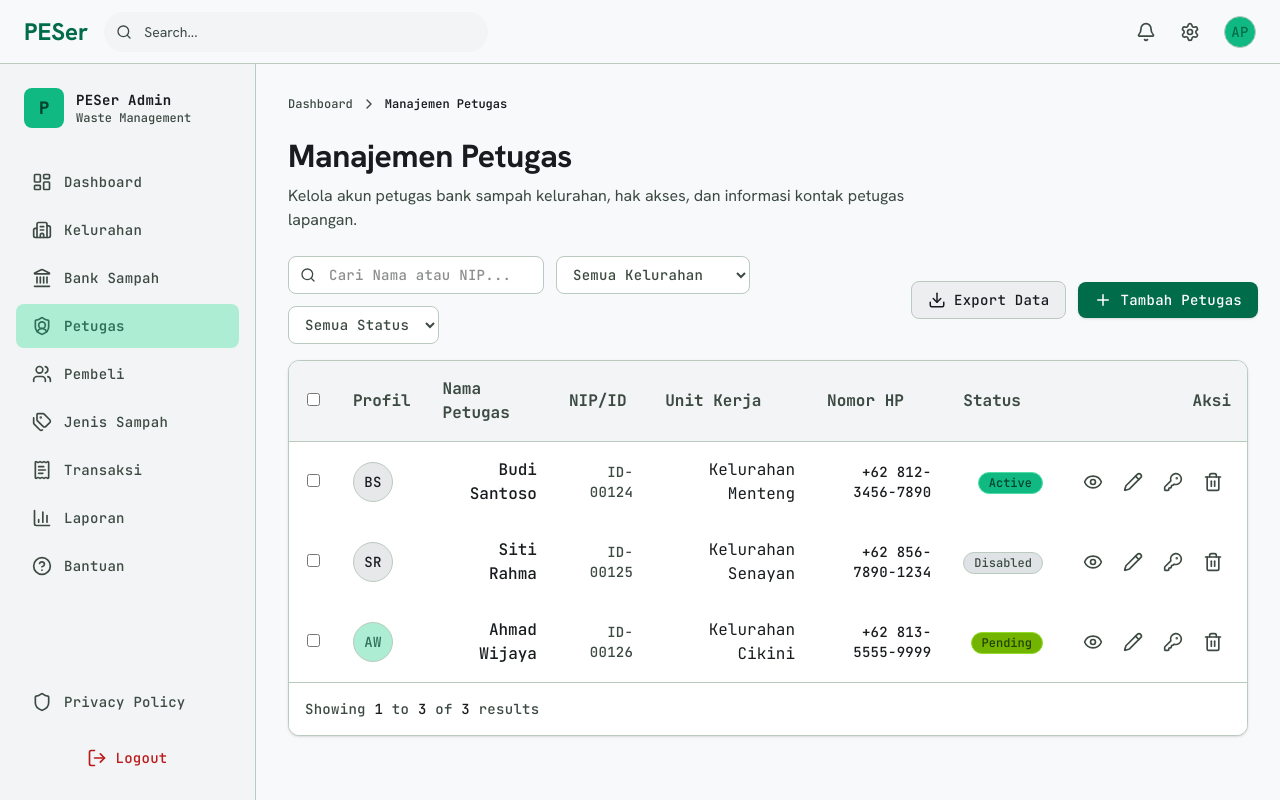
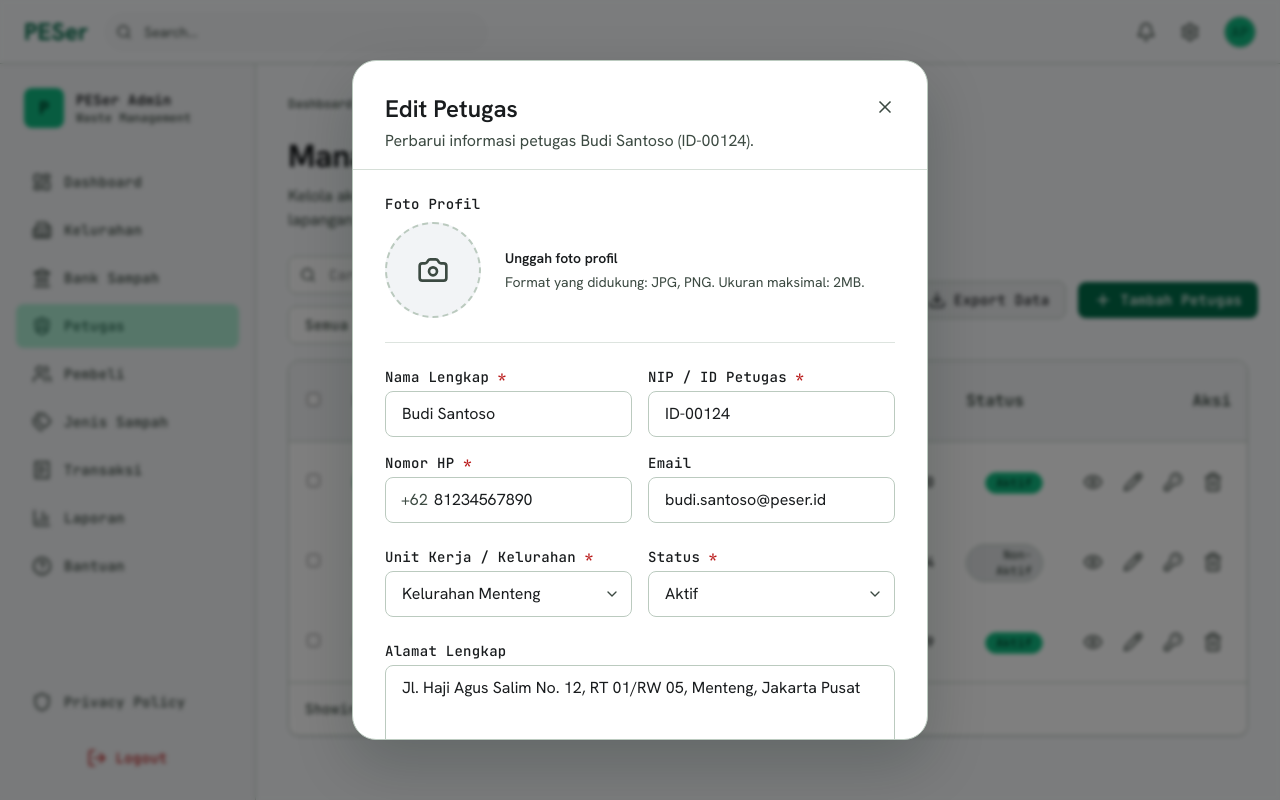
Before and after one commit to PESer-Bacukiki-Barat/PESer, a Next.js app: page /admin/petugas in a window 1280 px wide. Both pictures are taken after a click on the button 1133 px from the left and 482 px from the top of the page. Built offline with nearby package versions, Linux system fonts and the light colour scheme.

Commit message:
add comp: modal & modal editPetugas on feat: petugas AND lib petugas

```diff
--- a/src/app/admin/petugas/page.tsx
+++ b/src/app/admin/petugas/page.tsx
@@ -1,41 +1,12 @@
 import type { Metadata } from "next";
 import { ChevronRight } from "lucide-react";
 
-import { PetugasTable, type Petugas } from "@/components/admin/petugas-table";
+import { PetugasTable } from "@/components/admin/petugas-table";
+import { PETUGAS } from "@/lib/petugas-data";
 
 export const metadata: Metadata = {
   title: "Manajemen Petugas",
 };
-
-const PETUGAS: Petugas[] = [
-  {
-    initials: "BS",
-    initialsClass: "bg-surface-container-high text-on-surface",
-    nama: "Budi Santoso",
-    nip: "ID-00124",
-    unitKerja: "Kelurahan Menteng",
-    noHp: "+62 812-3456-7890",
-    status: "Active",
-  },
-  {
-    initials: "SR",
-    initialsClass: "bg-surface-container-high text-on-surface",
-    nama: "Siti Rahma",
-    nip: "ID-00125",
-    unitKerja: "Kelurahan Senayan",
-    noHp: "+62 856-7890-1234",
-    status: "Disabled",
-  },
-  {
-    initials: "AW",
-    initialsClass: "bg-secondary-container text-on-secondary-container",
-    nama: "Ahmad Wijaya",
-    nip: "ID-00126",
-    unitKerja: "Kelurahan Cikini",
-    noHp: "+62 813-5555-9999",
-    status: "Pending",
-  },
-];
 
 export default function PetugasPage() {
   return (
--- a/src/app/admin/petugas/tambah/page.tsx
+++ b/src/app/admin/petugas/tambah/page.tsx
@@ -1,4 +1,5 @@
 import type { Metadata } from "next";
+import Link from "next/link";
 import { ChevronRight } from "lucide-react";
 
 import { PetugasForm } from "@/components/admin/petugas-form";
@@ -15,13 +16,13 @@ export default function TambahPetugasPage() {
         aria-label="Breadcrumb"
         className="flex items-center gap-2 text-on-surface-variant font-label-sm text-label-sm mb-6"
       >
-        <a className="hover:text-primary transition-colors" href="/admin">
+        <Link className="hover:text-primary transition-colors" href="/admin">
           Dashboard
-        </a>
+        </Link>
         <ChevronRight className="size-4" />
-        <a className="hover:text-primary transition-colors" href="/admin/petugas">
+        <Link className="hover:text-primary transition-colors" href="/admin/petugas">
           Manajemen Petugas
-        </a>
+        </Link>
         <ChevronRight className="size-4" />
         <span className="text-on-surface font-semibold">Tambah Petugas</span>
       </nav>
--- /dev/null
+++ b/src/components/admin/petugas-edit-modal.tsx
@@ -0,0 +1,43 @@
+"use client";
+
+import { Modal } from "@/components/ui/modal";
+import { PetugasForm } from "@/components/admin/petugas-form";
+import type { Petugas } from "@/lib/petugas-data";
+
+export function EditPetugasModal({
+  petugas,
+  open,
+  onOpenChange,
+}: {
+  petugas: Petugas;
+  open: boolean;
+  onOpenChange: (open: boolean) => void;
+}) {
+  return (
+    <Modal
+      title="Edit Petugas"
+      description={`Perbarui informasi petugas ${petugas.nama} (${petugas.nip}).`}
+      open={open}
+      onOpenChange={onOpenChange}
+      size="md"
+    >
+      <PetugasForm
+        bare
+        initialData={{
+          nama: petugas.nama,
+          nip: petugas.nip,
+          noHp: petugas.noHp,
+          email: petugas.email,
+          kelurahan: petugas.unitKerja,
+          status: petugas.status,
+          alamat: petugas.alamat,
+          foto: petugas.foto,
+        }}
+        submitLabel="Simpan Perubahan"
+        cancelLabel="Batal"
+        onSubmit={() => onOpenChange(false)}
+        onCancel={() => onOpenChange(false)}
+      />
+    </Modal>
+  );
+}
--- a/src/components/admin/petugas-form.tsx
+++ b/src/components/admin/petugas-form.tsx
@@ -6,7 +6,7 @@ import { useRouter } from "next/navigation";
 
 import { cn } from "@/lib/utils";
 import { Field, SelectField, inputClasses, type SelectOption } from "@/components/admin/form-fields";
-import { UNIT_KERJA } from "@/components/admin/petugas-table";
+import { UNIT_KERJA } from "@/lib/petugas-data";
 
 export type PetugasFormValues = {
   nama: string;
@@ -33,6 +33,7 @@ export function PetugasForm({
   cancelHref,
   onSubmit,
   onCancel,
+  bare = false,
 }: {
   initialData?: Partial<PetugasFormValues>;
   kelurahanOptions?: SelectOption[];
@@ -42,6 +43,7 @@ export function PetugasForm({
   cancelHref?: string;
   onSubmit?: (values: PetugasFormValues) => void;
   onCancel?: () => void;
+  bare?: boolean;
 }) {
   const router = useRouter();
   const fileInputRef = useRef<HTMLInputElement>(null);
@@ -89,8 +91,7 @@ export function PetugasForm({
     }
   }
 
-  return (
-    <div className="bg-surface-container-lowest border border-outline-variant rounded-xl p-6 md:p-8 shadow-sm">
+  const form = (
     <form onSubmit={handleSubmit} className="space-y-6">
       {/* Photo Upload Section */}
       <div>
@@ -228,6 +229,13 @@ export function PetugasForm({
         </button>
       </div>
     </form>
+  );
+
+  if (bare) return form;
+
+  return (
+    <div className="bg-surface-container-lowest border border-outline-variant rounded-xl p-6 md:p-8 shadow-sm">
+      {form}
     </div>
   );
 }
--- a/src/components/admin/petugas-table.tsx
+++ b/src/components/admin/petugas-table.tsx
@@ -1,33 +1,19 @@
 "use client";
 
 import Link from "next/link";
+import { useState } from "react";
 import { Download, Eye, KeyRound, Pencil, Plus, Trash2 } from "lucide-react";
 
 import { DataTable, type Column } from "@/components/ui/data-table";
+import { EditPetugasModal } from "@/components/admin/petugas-edit-modal";
+import { UNIT_KERJA, type Petugas, type PetugasStatus } from "@/lib/petugas-data";
 
-export type PetugasStatus = "Active" | "Pending" | "Disabled";
-
-export type Petugas = {
-  initials: string;
-  initialsClass: string;
-  nama: string;
-  nip: string;
-  unitKerja: string;
-  noHp: string;
-  status: PetugasStatus;
-};
+export type { Petugas, PetugasStatus } from "@/lib/petugas-data";
 
 const STATUS_STYLES: Record<PetugasStatus, string> = {
-  Active: "bg-primary-container text-on-primary-container border border-primary-fixed-dim",
-  Pending: "bg-tertiary-container text-on-tertiary-container border border-tertiary-fixed-dim",
-  Disabled: "bg-surface-variant text-on-surface-variant border border-outline-variant",
+  Aktif: "bg-primary-container text-on-primary-container border border-primary-fixed-dim",
+  "Non-Aktif": "bg-surface-variant text-on-surface-variant border border-outline-variant",
 };
-
-export const UNIT_KERJA = [
-  { value: "Kelurahan Menteng", label: "Kelurahan Menteng" },
-  { value: "Kelurahan Senayan", label: "Kelurahan Senayan" },
-  { value: "Kelurahan Cikini", label: "Kelurahan Cikini" },
-];
 
 const columns: Column<Petugas>[] = [
   {
@@ -91,7 +77,10 @@ export function PetugasTable({
   onExport?: () => void;
   onSelectedChange?: (ids: string[]) => void;
 }) {
+  const [editing, setEditing] = useState<Petugas | null>(null);
+
   return (
+    <>
       <DataTable
         data={petugas}
         columns={columns}
@@ -109,9 +98,8 @@ export function PetugasTable({
             id: "status",
             placeholder: "Semua Status",
             options: [
-            { value: "Active", label: "Active" },
-            { value: "Pending", label: "Pending" },
-            { value: "Disabled", label: "Disabled" },
+              { value: "Aktif", label: "Aktif" },
+              { value: "Non-Aktif", label: "Non-Aktif" },
             ],
             matches: (p, value) => p.status === value,
           },
@@ -149,7 +137,10 @@ export function PetugasTable({
             label: "Edit",
             icon: Pencil,
             className: "hover:text-primary hover:bg-primary-container/20",
-          onClick: (p) => onEdit?.(p),
+            onClick: (p) => {
+              onEdit?.(p);
+              setEditing(p);
+            },
           },
           {
             label: "Reset Password",
@@ -165,5 +156,16 @@ export function PetugasTable({
           },
         ]}
       />
+
+      {editing && (
+        <EditPetugasModal
+          petugas={editing}
+          open
+          onOpenChange={(open) => {
+            if (!open) setEditing(null);
+          }}
+        />
+      )}
+    </>
   );
 }
--- /dev/null
+++ b/src/components/ui/modal.tsx
@@ -0,0 +1,116 @@
+"use client";
+
+import { useRef, type ReactElement, type ReactNode } from "react";
+import { Dialog } from "@base-ui/react/dialog";
+import { X } from "lucide-react";
+
+import { cn } from "@/lib/utils";
+
+const sizeClasses = {
+  sm: "md:max-w-md",
+  md: "md:max-w-xl",
+  lg: "md:max-w-[45rem]",
+} as const;
+
+export type ModalProps = {
+  open?: boolean;
+  defaultOpen?: boolean;
+  onOpenChange?: (open: boolean) => void;
+  trigger?: ReactElement;
+  title?: ReactNode;
+  description?: ReactNode;
+  children?: ReactNode;
+  footer?: ReactNode;
+  size?: keyof typeof sizeClasses;
+  hideCloseButton?: boolean;
+  className?: string;
+};
+
+export function Modal({
+  open,
+  defaultOpen,
+  onOpenChange,
+  trigger,
+  title,
+  description,
+  children,
+  footer,
+  size = "md",
+  hideCloseButton = false,
+  className,
+}: ModalProps) {
+  const titleRef = useRef<HTMLHeadingElement | null>(null);
+
+  return (
+    <Dialog.Root
+      open={open}
+      defaultOpen={defaultOpen}
+      onOpenChange={(nextOpen) => onOpenChange?.(nextOpen)}
+      modal
+    >
+      {trigger && <Dialog.Trigger render={trigger} />}
+
+      <Dialog.Portal>
+        <Dialog.Backdrop className="fixed inset-0 z-[100] bg-black/50 backdrop-blur-[2px] transition-opacity duration-300 data-[starting-style]:opacity-0 data-[ending-style]:opacity-0" />
+
+        <Dialog.Popup
+          className={cn(
+            "fixed inset-x-0 bottom-0 z-[101] w-full max-h-[90dvh] flex flex-col",
+            "bg-surface-container-lowest border-t border-outline-variant md:border",
+            "rounded-t-[24px] md:rounded-[24px]",
+            "shadow-[0_-12px_40px_rgba(0,27,18,0.16)] md:shadow-[0_24px_60px_rgba(0,27,18,0.2)]",
+            "md:inset-0 md:m-auto md:max-h-[85dvh]",
+            "transition-all duration-300 ease-out",
+            "translate-y-0",
+            "data-[starting-style]:translate-y-full data-[ending-style]:translate-y-full",
+            "md:data-[starting-style]:translate-y-0 md:data-[ending-style]:translate-y-0",
+            "md:data-[starting-style]:scale-95 md:data-[ending-style]:scale-95",
+            "md:data-[starting-style]:opacity-0 md:data-[ending-style]:opacity-0",
+            sizeClasses[size],
+            className,
+          )}
+          initialFocus={title ? titleRef : undefined}
+        >
+          {(title || !hideCloseButton) && (
+            <div className="flex items-start justify-between gap-4 px-6 pt-6 pb-4 md:px-8 md:pt-8 border-b border-outline-variant/60 shrink-0">
+              <div className="min-w-0">
+                {title && (
+                  <Dialog.Title
+                    ref={titleRef}
+                    tabIndex={-1}
+                    className="font-headline-md text-headline-md text-on-surface outline-none"
+                  >
+                    {title}
+                  </Dialog.Title>
+                )}
+                {description && (
+                  <Dialog.Description className="font-body-md text-body-md text-on-surface-variant mt-1">
+                    {description}
+                  </Dialog.Description>
+                )}
+              </div>
+              {!hideCloseButton && (
+                <Dialog.Close
+                  aria-label="Tutup"
+                  className="p-2 -mr-2 -mt-1 shrink-0 rounded-full text-on-surface-variant hover:bg-surface-container-low hover:text-on-surface active:opacity-80 transition-colors"
+                >
+                  <X className="size-5" />
+                </Dialog.Close>
+              )}
+            </div>
+          )}
+
+          <Dialog.Viewport className="flex-1 min-h-0 overflow-y-auto px-6 py-6 md:px-8">
+            {children}
+          </Dialog.Viewport>
+
+          {footer && (
+            <div className="px-6 py-4 md:px-8 border-t border-outline-variant/60 flex items-center justify-end gap-3 shrink-0">
+              {footer}
+            </div>
+          )}
+        </Dialog.Popup>
+      </Dialog.Portal>
+    </Dialog.Root>
+  );
+}
--- /dev/null
+++ b/src/lib/petugas-data.ts
@@ -0,0 +1,59 @@
+export type PetugasStatus = "Aktif" | "Non-Aktif";
+
+export type Petugas = {
+  initials: string;
+  initialsClass: string;
+  nama: string;
+  nip: string;
+  unitKerja: string;
+  noHp: string;
+  status: PetugasStatus;
+  email: string;
+  alamat: string;
+  foto: File | string | null;
+};
+
+export const UNIT_KERJA = [
+  { value: "Kelurahan Menteng", label: "Kelurahan Menteng" },
+  { value: "Kelurahan Senayan", label: "Kelurahan Senayan" },
+  { value: "Kelurahan Cikini", label: "Kelurahan Cikini" },
+];
+
+export const PETUGAS: Petugas[] = [
+  {
+    initials: "BS",
+    initialsClass: "bg-primary-container text-on-primary-container",
+    nama: "Budi Santoso",
+    nip: "ID-00124",
+    unitKerja: "Kelurahan Menteng",
+    noHp: "81234567890",
+    status: "Aktif",
+    email: "budi.santoso@peser.id",
+    alamat: "Jl. Haji Agus Salim No. 12, RT 01/RW 05, Menteng, Jakarta Pusat",
+    foto: null,
+  },
+  {
+    initials: "SR",
+    initialsClass: "bg-surface-container-high text-on-surface",
+    nama: "Siti Rahma",
+    nip: "ID-00125",
+    unitKerja: "Kelurahan Senayan",
+    noHp: "85678901234",
+    status: "Non-Aktif",
+    email: "siti.rahma@peser.id",
+    alamat: "Jl. Asia Afrika No. 8, Senayan, Jakarta Selatan",
+    foto: null,
+  },
+  {
+    initials: "AW",
+    initialsClass: "bg-secondary-container text-on-secondary-container",
+    nama: "Ahmad Wijaya",
+    nip: "ID-00126",
+    unitKerja: "Kelurahan Cikini",
+    noHp: "81355559999",
+    status: "Aktif",
+    email: "ahmad.wijaya@peser.id",
+    alamat: "Jl. Cikini Raya No. 21, Cikini, Jakarta Pusat",
+    foto: null,
+  },
+];
```
Also changed, not shown: src/app/admin/petugas/{id}/page.tsx (deleted). Lines whose indentation alone changed are shown as unchanged.
